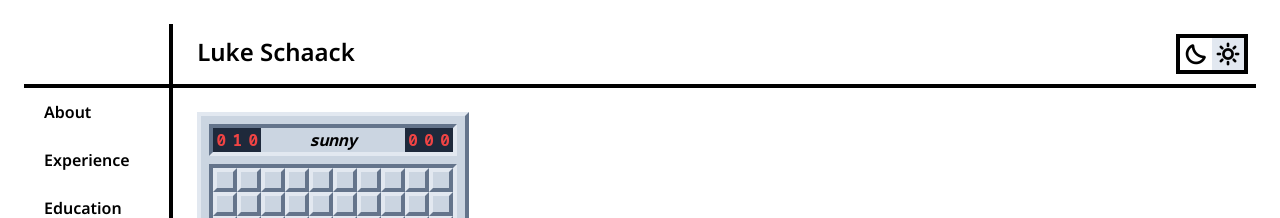
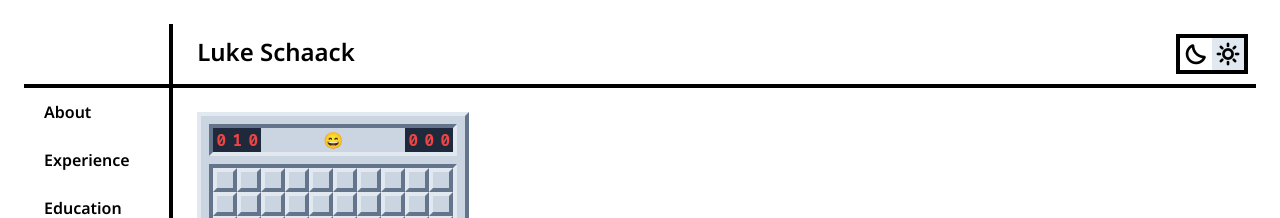
Before and after one commit to lschaack/interactive-resume, a Next.js app: page /minesweeper in a window 1280 px wide. Shown: the top 218 px of the page. Built offline with nearby package versions, Linux system fonts and the light colour scheme.

Commit message:
add reaction

```diff
--- a/app/components/Minesweeper.tsx
+++ b/app/components/Minesweeper.tsx
@@ -14,9 +14,13 @@ type TileProps = {
   className?: string | false | undefined;
 };
 const ClosedTile: FC<TileProps & { children?: ReactNode }> = ({ onClick, onContextMenu, className, children }) => {
+  const { setIsMouseDown } = useContext(MinesweeperState);
+
   return (
     <button
       onClick={onClick}
+      onMouseDown={() => setIsMouseDown(true)}
+      onMouseUp={() => setIsMouseDown(false)}
       onContextMenu={onContextMenu}
       tabIndex={0}
       className={clsx(
@@ -39,9 +43,13 @@ const ClosedTile: FC<TileProps & { children?: ReactNode }> = ({ onClick, onConte
   )
 }
 const OpenTile: FC<TileProps & { children?: ReactNode }> = ({ onClick, onContextMenu, className, children }) => {
+  const { setIsMouseDown } = useContext(MinesweeperState);
+
   return (
     <button
       onClick={onClick}
+      onMouseDown={() => setIsMouseDown(true)}
+      onMouseUp={() => setIsMouseDown(false)}
       onContextMenu={onContextMenu}
       tabIndex={-1}
       className={clsx(
@@ -152,6 +160,8 @@ type MinesweeperContext = {
   setHeight: Dispatch<SetStateAction<number>>,
   mines: number,
   setMines: Dispatch<SetStateAction<number>>,
+  isMouseDown: boolean,
+  setIsMouseDown: Dispatch<SetStateAction<boolean>>,
   isPlaying: boolean,
   board: MinesweeperBoard,
 };
@@ -162,6 +172,8 @@ const MinesweeperState = createContext<MinesweeperContext>({
   setHeight: () => undefined,
   mines: INIT_MINES,
   setMines: () => undefined,
+  isMouseDown: false,
+  setIsMouseDown: () => undefined,
   isPlaying: false,
   board: new MinesweeperBoard(0, 0, 0),
 });
@@ -169,6 +181,7 @@ const MinesweeperProvider: FC<{ children?: ReactNode }> = ({ children }) => {
   const [width, setWidth] = useState(INIT_WIDTH);
   const [height, setHeight] = useState(INIT_HEIGHT);
   const [mines, setMines] = useState(INIT_MINES);
+  const [isMouseDown, setIsMouseDown] = useState(false);
   const [x, forceUpdate] = useReducer(x => x + 1, 0);
   const [board, setBoard] = useState(new MinesweeperBoard(width, height, mines, forceUpdate));
 
@@ -186,6 +199,8 @@ const MinesweeperProvider: FC<{ children?: ReactNode }> = ({ children }) => {
       setHeight,
       mines,
       setMines,
+      isMouseDown,
+      setIsMouseDown,
       isPlaying,
       board,
     }}>
@@ -279,9 +294,12 @@ const MineCounter = () => {
 }
 
 const Reaction = () => {
-  return (
-    <i>sunny</i>
-  );
+  const { isMouseDown, board } = useContext(MinesweeperState);
+
+  if (board.status === 'won') return <p>😎</p>;
+  else if (board.status === 'lost') return <p>😵</p>;
+  else if (isMouseDown) return <p>😮</p>;
+  else return <p>😄</p>;
 }
 
 const TimeTaken = () => {
```
